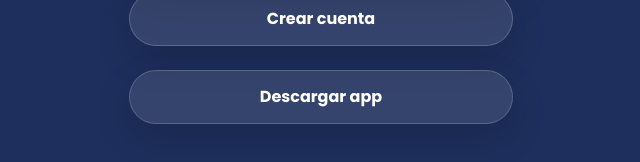
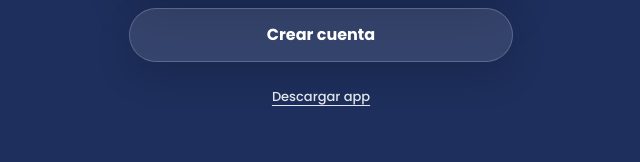
Before and after one commit to anairibarren/orby-tesis, a React (Vite) app: page / in a window 1280 px wide. Shown: the part 448-610 px from the top of the page, without its empty margins (319-959 px from the left). Built offline with nearby package versions, Linux system fonts and the light colour scheme; no server answers.

Commit message:
fix boton PWA

```diff
--- a/index.html
+++ b/index.html
@@ -2,16 +2,23 @@
 <html lang="es">
   <head>
     <meta charset="UTF-8" />
-    <meta name="viewport" content="width=device-width, initial-scale=1.0" />
+
+    <!-- ✅ UN SOLO viewport -->
+    <meta
+      name="viewport"
+      content="width=device-width, initial-scale=1, viewport-fit=cover"
+    />
+
     <title>orby</title>
-    <link rel="icon" href="/mini-logo.png" type="image/x-icon">
-
+    <link rel="icon" href="/mini-logo.png" type="image/x-icon" />
     <link rel="apple-touch-icon" href="/apple-touch-icon.png" />
 
     <meta name="theme-color" content="#1E2F5D" />
-    <meta name="viewport" content="width=device-width, initial-scale=1, viewport-fit=cover" />
     <meta name="apple-mobile-web-app-capable" content="yes" />
-    <meta name="apple-mobile-web-app-status-bar-style" content="black-translucent" />
+    <meta
+      name="apple-mobile-web-app-status-bar-style"
+      content="black-translucent"
+    />
   </head>
 
   <body>
--- a/src/components/InstallPWAButton.jsx
+++ b/src/components/InstallPWAButton.jsx
@@ -16,7 +16,6 @@ function isStandalone() {
 }
 function isChromium() {
   const ua = window.navigator.userAgent.toLowerCase();
-  // Chrome / Edge / Opera (suficiente para nuestro caso)
   return /chrome|crios|edg|opera|opr\//.test(ua);
 }
 
@@ -24,7 +23,10 @@ export default function InstallPWAButton() {
   const [deferredPrompt, setDeferredPrompt] = useState(null);
   const [installed, setInstalled] = useState(false);
 
-  const ios = useMemo(() => (typeof window !== "undefined" ? isIOS() : false), []);
+  const ios = useMemo(
+    () => (typeof window !== "undefined" ? isIOS() : false),
+    []
+  );
   const android = useMemo(
     () => (typeof window !== "undefined" ? isAndroid() : false),
     []
@@ -40,7 +42,6 @@ export default function InstallPWAButton() {
   );
 
   useEffect(() => {
-    // ✅ Tomar el prompt global si ya existe
     setDeferredPrompt(window.__orbyDeferredPrompt || null);
 
     const onAvail = () => setDeferredPrompt(window.__orbyDeferredPrompt || null);
@@ -62,15 +63,19 @@ export default function InstallPWAButton() {
 
   if (standalone) return null;
 
-  const btnStyle = {
+  // ✅ Mismo estilo para iPhone / Android / Windows
+  const linkStyle = {
     width: "100%",
-    height: 54,
-    borderRadius: 9999,
-    border: "1px solid rgba(255,255,255,0.18)",
-    background: "rgba(255,255,255,0.10)",
-    color: "#fff",
-    fontWeight: 800,
-    boxShadow: "0 14px 36px rgba(0,0,0,0.16)",
+    background: "transparent",
+    border: "none",
+    padding: 0,
+    margin: 0,
+    color: "rgba(255,255,255,0.88)",
+    fontWeight: 500,
+    fontSize: 13,
+    textDecoration: "underline",
+    textUnderlineOffset: 4,
+    cursor: "pointer",
   };
 
   const openInstructions = () => {
@@ -81,19 +86,22 @@ export default function InstallPWAButton() {
       return;
     }
 
-    // Android o Desktop Chromium
+    // Android / Windows (Chrome/Edge)
     alert(
       "Para instalar:\n\n• Android: Tocá ⋮ (3 puntitos) → “Instalar app”\n• PC (Chrome/Edge): buscá el ícono de instalación en la barra (o ⋮ → Instalar)\n\nSi no aparece todavía, recargá la página y probá de nuevo."
     );
   };
 
-  // ✅ Si tenemos prompt real -> instalamos directo
   const canPrompt = !!deferredPrompt;
 
+  // Si no es iOS ni Android ni Chromium, no mostramos nada
+  if (!ios && !android && !chromium) return null;
+
   return (
-    <div style={{ marginTop: 12 }}>
+    <div style={{ marginTop: 10 }}>
       <button
         type="button"
+        style={linkStyle}
         onClick={async () => {
           if (!canPrompt) return openInstructions();
           try {
@@ -104,17 +112,9 @@ export default function InstallPWAButton() {
             setDeferredPrompt(null);
           }
         }}
-        style={btnStyle}
       >
         Descargar app
       </button>
-
-      {/* opcional: si querés, podés mostrar mini texto debajo cuando no hay prompt */}
-      {/* {!canPrompt && (android || chromium || ios) ? (
-        <p style={{ marginTop: 8, fontSize: 12, color: "rgba(255,255,255,0.7)" }}>
-          Si no aparece el pop-up, instalá desde el menú del navegador.
-        </p>
-      ) : null} */}
     </div>
   );
 }
```
